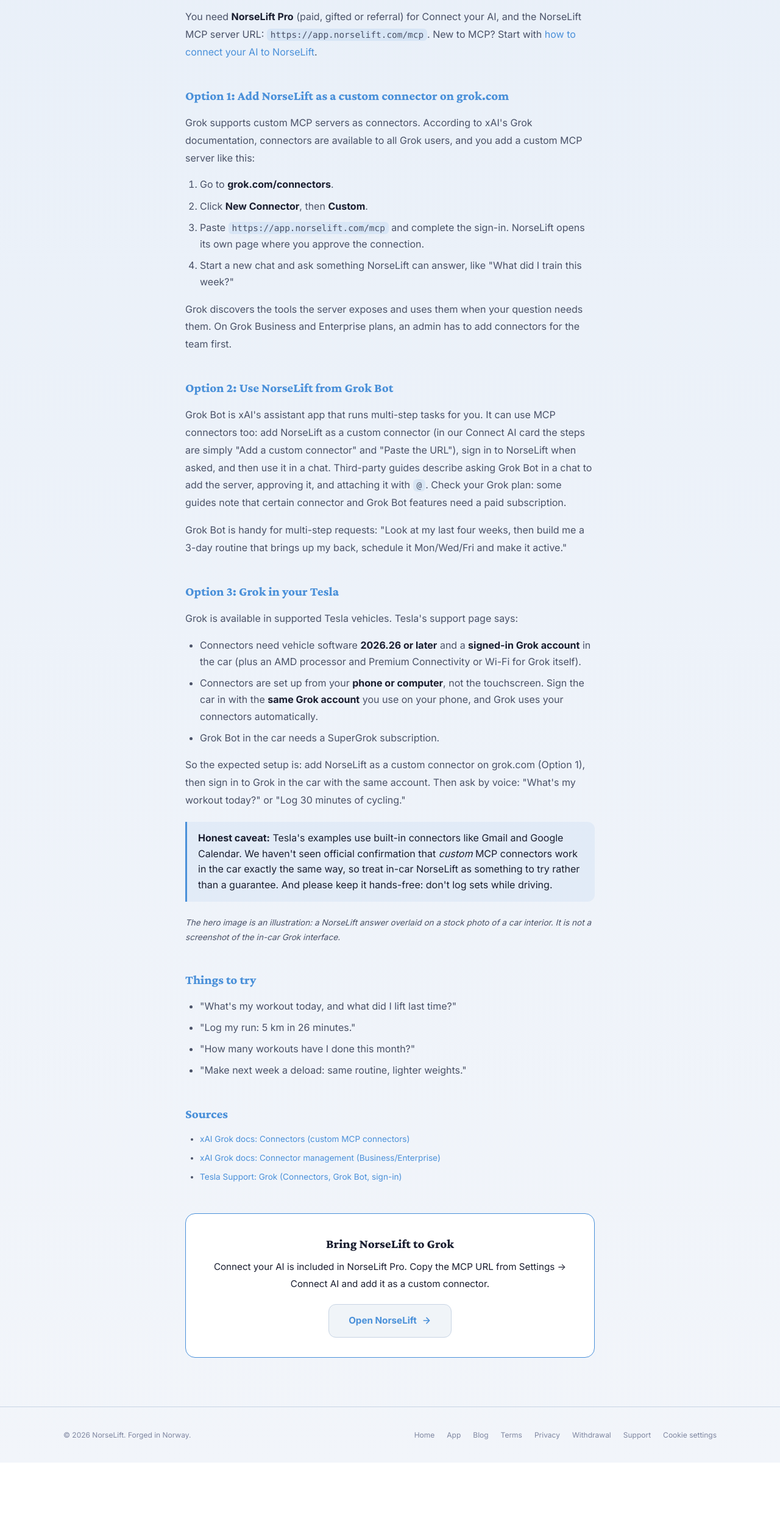
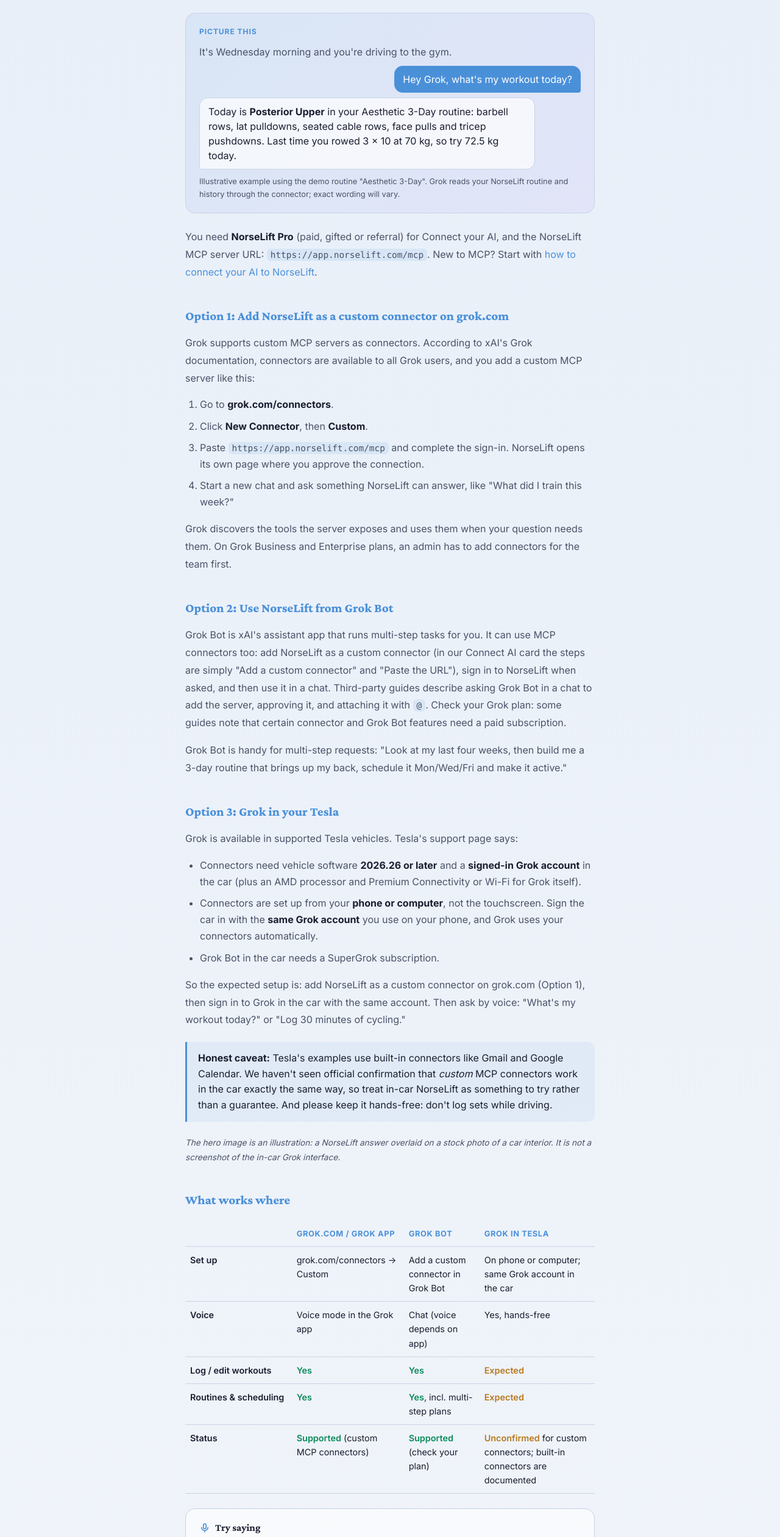
Before and after one commit to SnorreAas/norselift-landing, a website: page blog/norselift-grok-tesla.html in a window 1280 px wide. Shown: the part 926-3447 px from the top of the page at 61% size. Before the commit the page ends 3325 px from the top, so only its background shows below. Drawn offline with Linux system fonts and the light colour scheme.

Commit message:
Grok/Tesla post: scenario intro, Try saying callout, What works where table

```diff
--- a/blog/norselift-grok-tesla.html
+++ b/blog/norselift-grok-tesla.html
@@ -404,6 +404,30 @@
     .content code { font-family: ui-monospace, Menlo, monospace; font-size: 0.9em; background: rgba(74,144,217,.12); padding: 2px 6px; border-radius: 6px; }
     .note { border-left: 3px solid #4a90d9; background: rgba(74,144,217,.08); padding: 14px 18px; border-radius: 0 12px 12px 0; margin: 22px 0; }
     .sources { font-size: 0.85rem; }
+    .scenario { background: linear-gradient(135deg, rgba(74,144,217,.10), rgba(139,92,246,.08)); border: 1px solid var(--border); border-radius: 16px; padding: 20px 22px; margin: 24px 0; }
+    .scenario .lbl { font-size: .75rem; font-weight: 700; letter-spacing: .08em; text-transform: uppercase; color: #4a90d9; margin-bottom: 10px; }
+    .bubble { border-radius: 14px; padding: 10px 14px; margin: 8px 0; max-width: 88%; line-height: 1.5; }
+    .bubble.you { background: #4a90d9; color: #fff; margin-left: auto; border-bottom-right-radius: 4px; width: fit-content; }
+    .bubble.grok { background: var(--card-bg, rgba(255,255,255,.7)); border: 1px solid var(--border); border-bottom-left-radius: 4px; }
+    .scenario small { display: block; margin-top: 10px; color: var(--text-secondary, #6b7390); font-size: .8rem; }
+    .try { border: 1px solid var(--border); border-radius: 16px; padding: 18px 22px; margin: 24px 0; background: var(--card-bg, rgba(255,255,255,.6)); }
+    .try h3 { margin: 0 0 12px; font-size: 1.05rem; display: flex; align-items: center; gap: 8px; }
+    .try ul { list-style: none; padding: 0 !important; margin: 0; display: grid; gap: 8px; }
+    .try li { background: rgba(74,144,217,.10); border-radius: 999px; padding: 8px 14px; font-size: .95rem; margin: 0 !important; }
+    .try li::before { content: "“"; color: #4a90d9; font-weight: 700; } .try li::after { content: "”"; color: #4a90d9; font-weight: 700; }
+    .where { width: 100%; border-collapse: collapse; font-size: .9rem; margin: 20px 0; }
+    .where th, .where td { border-bottom: 1px solid var(--border); padding: 10px 8px; text-align: left; vertical-align: top; }
+    .where thead th { font-size: .8rem; text-transform: uppercase; letter-spacing: .05em; color: #4a90d9; }
+    .where tbody th { font-weight: 600; width: 26%; }
+    .ok { color: #0b8a5a; font-weight: 600; } .maybe { color: #b7791f; font-weight: 600; }
+    @media (max-width: 640px) {
+      .where thead { display: none; }
+      .where, .where tbody, .where tr, .where th, .where td { display: block; width: 100% !important; }
+      .where tr { border: 1px solid var(--border); border-radius: 12px; padding: 8px 12px; margin-bottom: 10px; }
+      .where th, .where td { border: 0; padding: 4px 0; }
+      .where tbody th { font-size: .95rem; padding-bottom: 6px; }
+      .where td::before { content: attr(data-l) ": "; font-weight: 600; color: #4a90d9; }
+    }
   </style>
 </head>
 <body>
@@ -445,6 +469,15 @@
 
       <p>Grok can talk to NorseLift. Connect it once and you can ask about your training, log a session or plan your week, whether you're on grok.com, in Grok Bot, or (with some caveats) in your car.</p>
 
+
+      <div class="scenario">
+        <div class="lbl">Picture this</div>
+        <p style="margin:0 0 6px">It's Wednesday morning and you're driving to the gym.</p>
+        <div class="bubble you">Hey Grok, what's my workout today?</div>
+        <div class="bubble grok">Today is <strong>Posterior Upper</strong> in your Aesthetic 3-Day routine: barbell rows, lat pulldowns, seated cable rows, face pulls and tricep pushdowns. Last time you rowed 3 × 10 at 70 kg, so try 72.5 kg today.</div>
+        <small>Illustrative example using the demo routine "Aesthetic 3-Day". Grok reads your NorseLift routine and history through the connector; exact wording will vary.</small>
+      </div>
+
       <p>You need <strong>NorseLift Pro</strong> (paid, gifted or referral) for Connect your AI, and the NorseLift MCP server URL: <code>https://app.norselift.com/mcp</code>. New to MCP? Start with <a href="/blog/connect-ai-to-norselift">how to connect your AI to NorseLift</a>.</p>
 
       <h2>Option 1: Add NorseLift as a custom connector on grok.com</h2>
@@ -482,14 +515,31 @@
 
       <p class="sources"><em>The hero image is an illustration: a NorseLift answer overlaid on a stock photo of a car interior. It is not a screenshot of the in-car Grok interface.</em></p>
 
-      <h2>Things to try</h2>
 
-      <ul>
-        <li>"What's my workout today, and what did I lift last time?"</li>
-        <li>"Log my run: 5 km in 26 minutes."</li>
-        <li>"How many workouts have I done this month?"</li>
-        <li>"Make next week a deload: same routine, lighter weights."</li>
-      </ul>
+      <h2>What works where</h2>
+
+      <table class="where">
+        <thead><tr><th></th><th>grok.com / Grok app</th><th>Grok Bot</th><th>Grok in Tesla</th></tr></thead>
+        <tbody>
+          <tr><th>Set up</th><td data-l="grok.com">grok.com/connectors → Custom</td><td data-l="Grok Bot">Add a custom connector in Grok Bot</td><td data-l="Tesla">On phone or computer; same Grok account in the car</td></tr>
+          <tr><th>Voice</th><td data-l="grok.com">Voice mode in the Grok app</td><td data-l="Grok Bot">Chat (voice depends on app)</td><td data-l="Tesla">Yes, hands-free</td></tr>
+          <tr><th>Log / edit workouts</th><td data-l="grok.com"><span class="ok">Yes</span></td><td data-l="Grok Bot"><span class="ok">Yes</span></td><td data-l="Tesla"><span class="maybe">Expected</span></td></tr>
+          <tr><th>Routines &amp; scheduling</th><td data-l="grok.com"><span class="ok">Yes</span></td><td data-l="Grok Bot"><span class="ok">Yes</span>, incl. multi-step plans</td><td data-l="Tesla"><span class="maybe">Expected</span></td></tr>
+          <tr><th>Status</th><td data-l="grok.com"><span class="ok">Supported</span> (custom MCP connectors)</td><td data-l="Grok Bot"><span class="ok">Supported</span> (check your plan)</td><td data-l="Tesla"><span class="maybe">Unconfirmed</span> for custom connectors; built-in connectors are documented</td></tr>
+        </tbody>
+      </table>
+
+      <div class="try">
+        <h3><svg width="18" height="18" viewBox="0 0 24 24" fill="none" stroke="#4a90d9" stroke-width="2.2" stroke-linecap="round"><rect x="9" y="3" width="6" height="11" rx="3"/><path d="M5 11a7 7 0 0 0 14 0M12 18v3"/></svg>Try saying</h3>
+        <ul>
+          <li>What's my workout today?</li>
+          <li>Log a 30-minute run for this morning.</li>
+          <li>How did my bench press progress this month?</li>
+          <li>My last squat set was 90 kg, not 100. Fix it.</li>
+          <li>Add an extra rest day before leg day in my routine.</li>
+          <li>Make me a 3-day routine starting Monday and make it active.</li>
+        </ul>
+      </div>
 
       <h2>Sources</h2>
 
```
